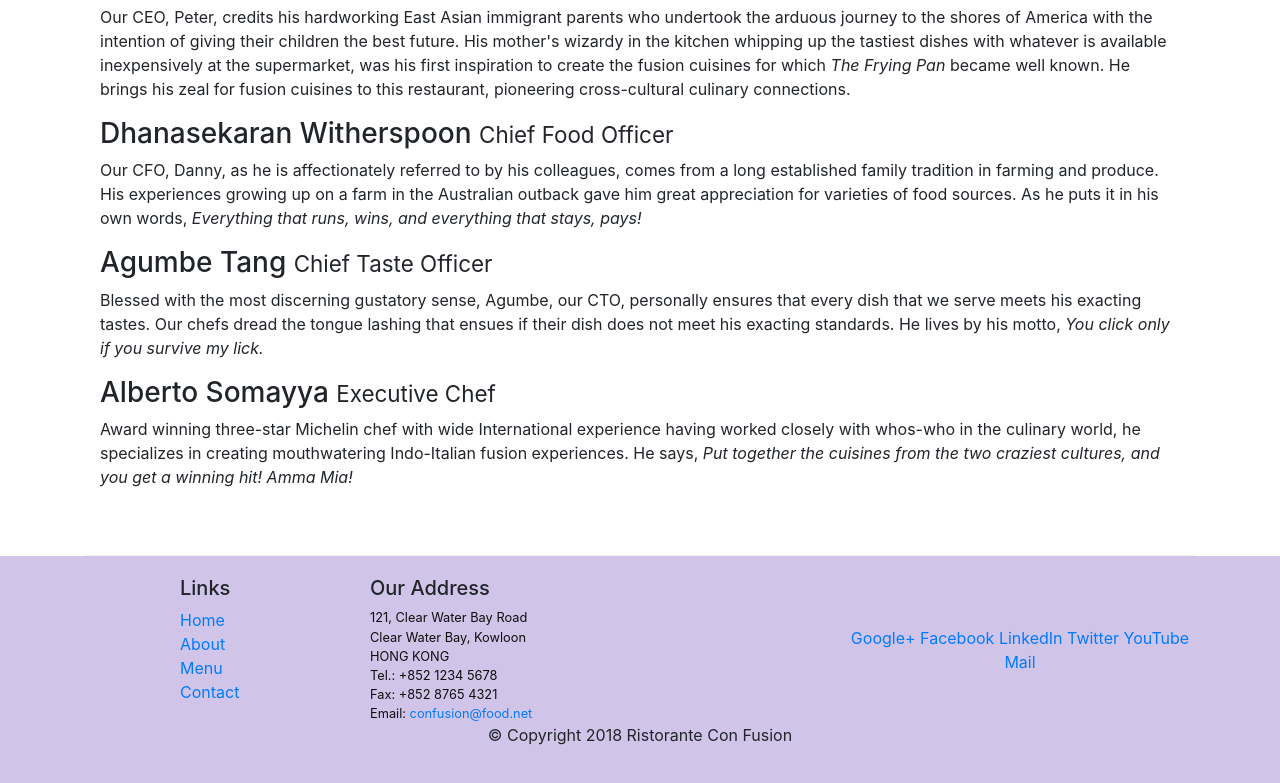
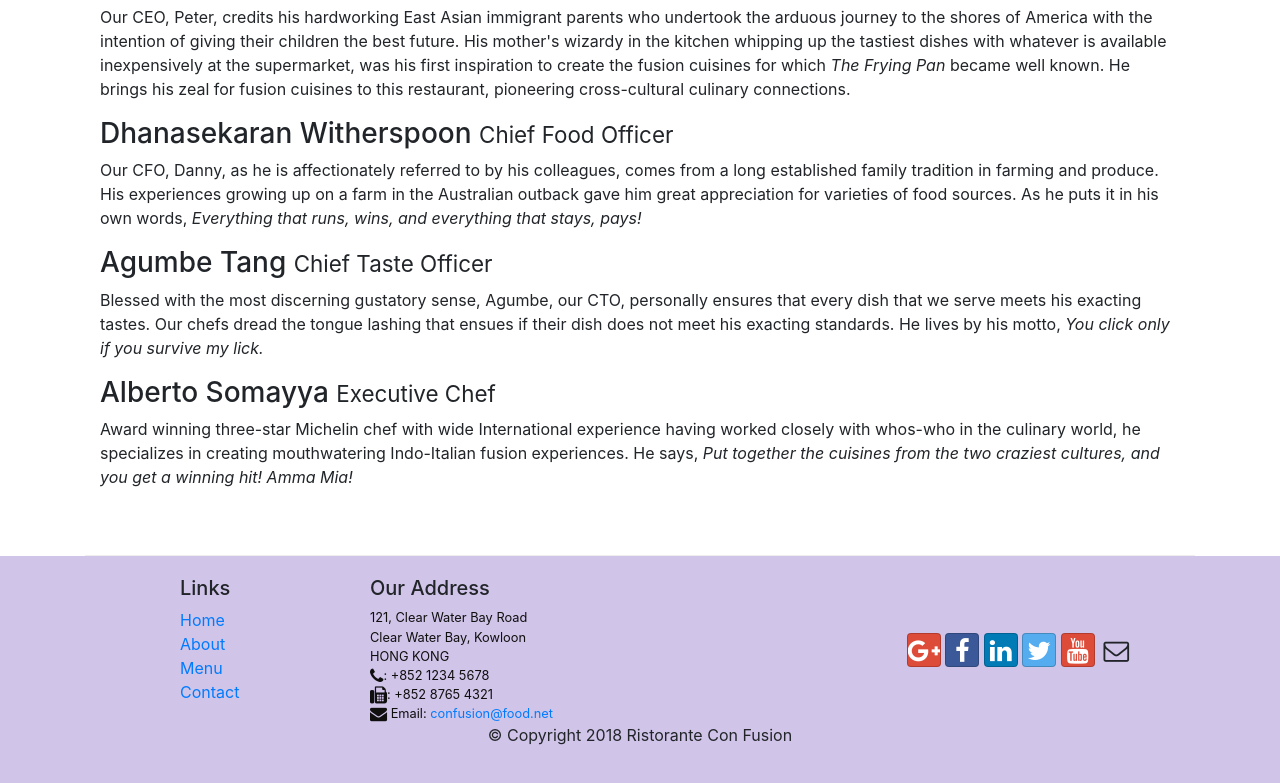
Before and after one commit to UndersunIO/bootstrap4coursesHK, a website: page aboutus.html in a window 1280 px wide. Shown: the part 998-1781 px from the top of the page. Drawn offline with nearby package versions, Linux system fonts and the light colour scheme.

Commit message:
icon fonts with fonteawesome/bootstrap-social, installed and ready

```diff
--- a/aboutus.html
+++ b/aboutus.html
@@ -8,7 +8,10 @@
 
     <!-- Bootstrap CSS -->
     <link rel="stylesheet" href="node_modules/bootstrap/dist/css/bootstrap.min.css">
+    <link rel="stylesheet" href="node_modules/font-awesome/css/font-awesome.min.css">
+    <link rel="stylesheet" href="node_modules/bootstrap-social/bootstrap-social.css">
     <link rel="stylesheet" href="css/styles.css">
+
     <title>Ristorante Con Fusion: About Us</title>
 
 </head>
@@ -22,10 +25,10 @@
             <a class="navbar-brand mr-auto" href="./index.html">Ristorante con Fusion</a>
             <div class="collapse navbar-collapse" id="Navbar">
                 <ul class="navbar-nav mr-auto">
-                    <li class="nav-item"><a class="nav-link" href="./index.html">Home</a></li>
-                    <li class="nav-item active"><a class="nav-link" href="#">About</a></li>
-                    <li class="nav-item"><a class="nav-link" href="#">Menu</a></li>
-                    <li class="nav-item"><a class="nav-link" href="#">Contact</a></li>
+                    <li class="nav-item active"><a class="nav-link" href="./index.html"><span class="fa fa-home fa-lg"></span> Home</a></li>
+                    <li class="nav-item"><a class="nav-link" href="#"><span class="fa fa-info fa-lg"></span> About</a></li>
+                    <li class="nav-item"><a class="nav-link" href="#"><span class="fa fa-list fa-lg"></span> Menu</a></li>
+                    <li class="nav-item"><a class="nav-link" href="#"> <span class="fa fa-address-card fa-lg"></span> Contact</a></li>
                 </ul>
             </div>
         </div>
@@ -48,7 +51,6 @@
             <ol class="col-12 breadcrumb">
                 <li class="breadcrumb-item"><a href="./index.html">Home</a></li>
                 <li class="breadcrumb-item active">About Us</li>
-
             </ol>
             <div class="col-12">
                <h3>About Us</h3>
@@ -98,22 +100,22 @@
                 <div class="col-7 col-sm-5">
                     <h5>Our Address</h5>
                     <address>
-		              121, Clear Water Bay Road<br>
-		              Clear Water Bay, Kowloon<br>
-		              HONG KONG<br>
-		              Tel.: +852 1234 5678<br>
-		              Fax: +852 8765 4321<br>
-		              Email: <a href="mailto:confusion@food.net">confusion@food.net</a>
-		           </address>
+                        121, Clear Water Bay Road<br>
+                        Clear Water Bay, Kowloon<br>
+                        HONG KONG<br>
+                        <i class="fa fa-phone fa-lg"></i>: +852 1234 5678<br>
+                        <i class="fa fa-fax fa-lg"></i>: +852 8765 4321<br>
+                        <i class="fa fa-envelope fa-lg"></i> Email: <a href="mailto:confusion@food.net">confusion@food.net</a>
+                     </address>
                 </div>
                 <div class="col-12 col-sm-4 align-self-center">
                     <div class="text-center">
-                        <a href="http://google.com/+">Google+</a>
-                        <a href="http://www.facebook.com/profile.php?id=">Facebook</a>
-                        <a href="http://www.linkedin.com/in/">LinkedIn</a>
-                        <a href="http://twitter.com/">Twitter</a>
-                        <a href="http://youtube.com/">YouTube</a>
-                        <a href="mailto:">Mail</a>
+                        <a class="btn btn-social-icon btn-google" href="http://google.com/+"><i class="fa fa-google-plus"></i></a>
+                        <a class="btn btn-social-icon btn-facebook" href="http://www.facebook.com/profile.php?id="><i class="fa fa-facebook"></i></a>
+                        <a class="btn btn-social-icon btn-linkedin" href="http://www.linkedin.com/in/"><i class="fa fa-linkedin"></i></a>
+                        <a class="btn btn-social-icon btn-twitter" href="http://twitter.com/"><i class="fa fa-twitter"></i></a>
+                        <a class="btn btn-social-icon btn-google" href="http://youtube.com/"><i class="fa fa-youtube"></i></a>
+                        <a class="btn btn-social-icon" href="mailto:"><i class="fa fa-envelope-o"></i></a>
                     </div>
                 </div>
            </div>
--- a/package.json
+++ b/package.json
@@ -14,8 +14,10 @@
     "lite-server": "^2.3.0"
   },
   "dependencies": {
-    "bootstrap": "^4.0.0",
-    "jquery": "^3.3.1",
+    "bootstrap": "^4.6.0",
+    "bootstrap-social": "^5.1.1",
+    "font-awesome": "^4.7.0",
+    "jquery": "^3.6.0",
     "popper.js": "^1.12.9"
   }
 }
```
Also changed, not shown: index.html (+16 -13 lines), 1 other file.
